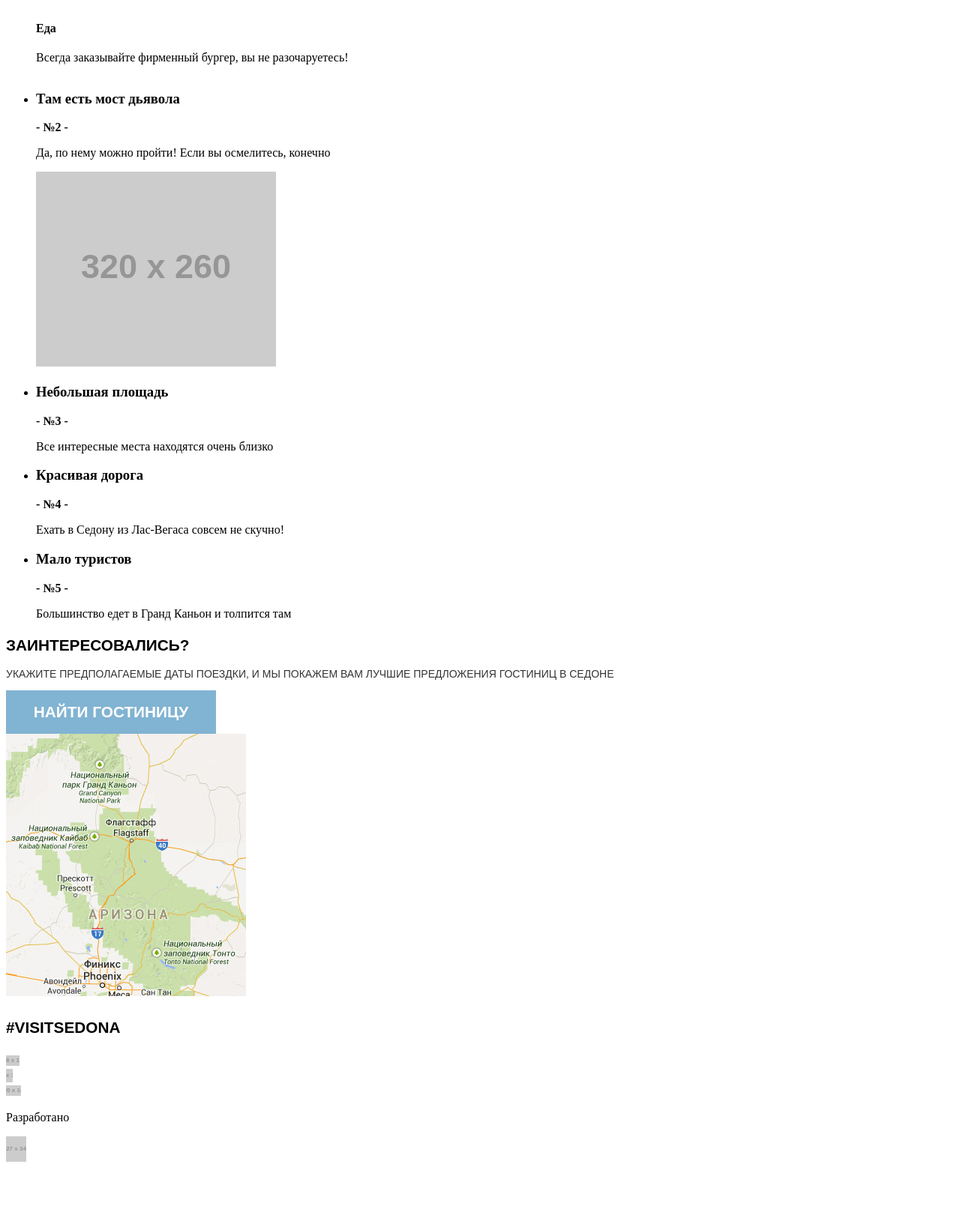
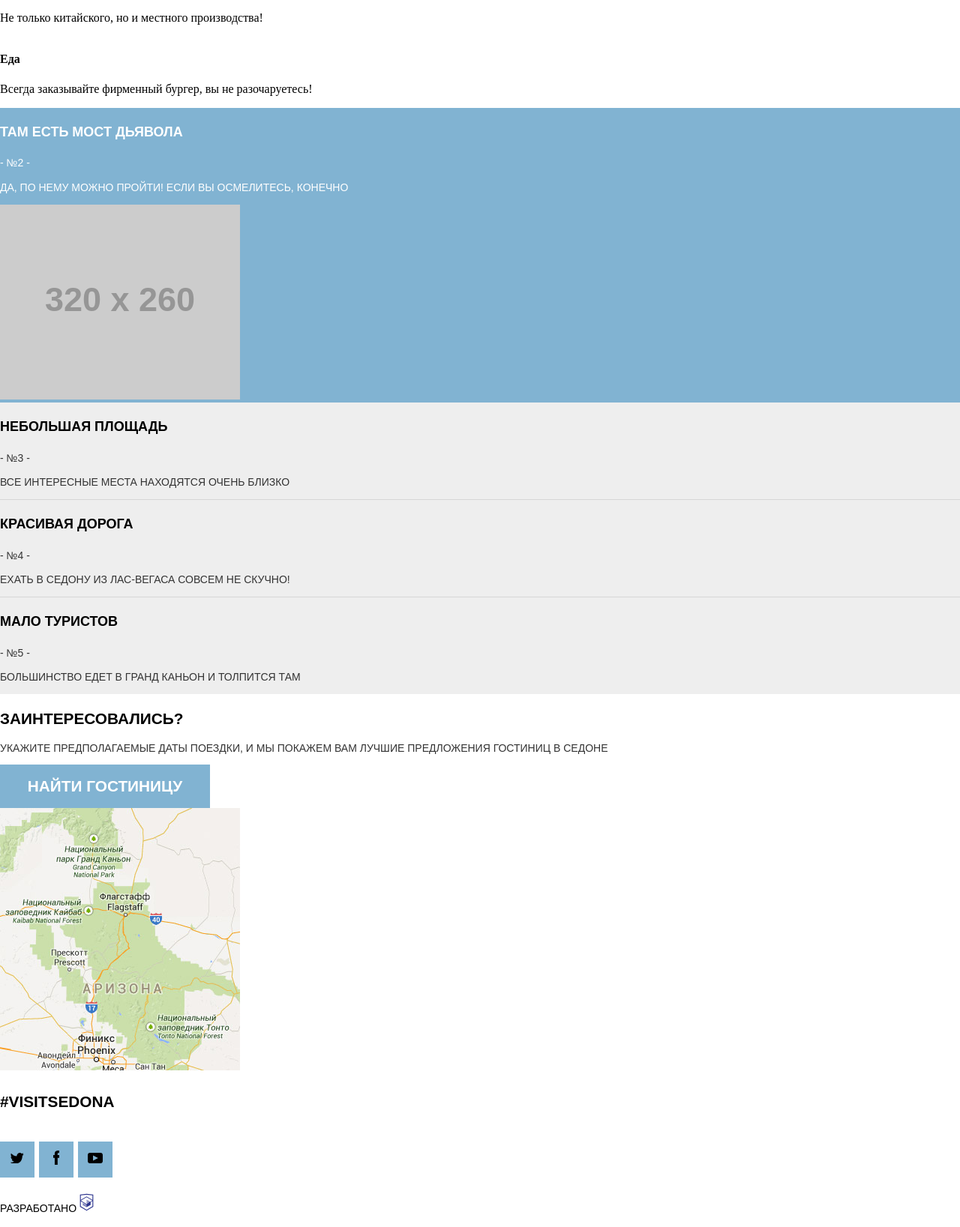
Before and after one commit to NataliaLevko/1114449-sedona-18, a website: page source/index.html in a window 1280 px wide. Shown: the part 1000-2637 px from the top of the page at 75% size. Before the commit the page ends 2562 px from the top, so only its background shows below. Drawn offline with nearby package versions, Linux system fonts and the light colour scheme; files that its build step writes are made by us from their sources; placeholder pictures from the web are drawn by us.

Commit message:
Верстка с препроцессором главной страницы.

```diff
--- a/source/index.html
+++ b/source/index.html
@@ -8,7 +8,7 @@
   <body>
     <header class="page-header">
       <nav class="main-nav">
-        <button class="main-nav__toggle" type="button">Открыть меню</button>
+        <button class="main-nav__toggle" type="button" aria-label="Открыть меню"></button>
         <div class="main-nav__wrap">
           <ul class="main-nav__list list-top-menu">
             <li class="list-top-menu__item list-top-menu__item--active">
@@ -27,7 +27,7 @@
         </div>
       </nav>
       <a class="page-header__logo">
-        <img class="page-header__logo-image" src="https://via.placeholder.com/102x83" width="102" height="83" aria-label="логотип седона" alt="логотип седона">
+        <img class="page-header__logo-image" src="img/logo-sedona-mobile.svg" width="102" height="83" aria-label="логотип седона" alt="логотип седона">
       </a>
     </header>
 
@@ -50,7 +50,7 @@
             <p class="list-menu__slogan">Седона не аттракцион для туристов, там течет своя жизнь</p>
             <img class="list-menu__photo-image" src="img/main-city-mobile@1x.jpg" width="320" height="260" alt="настоящий городок Седона" aria-label="настоящий городок Седона">
 
-            <ul class="offers">
+            <ul class="offers list-offers">
               <li class="offers__item offers__item--home">
                 <h4 class="offers__title">Жилье</h4>
                 <p class="offers__slogan">Рекомендуем пожить в настоящем мотеле, все как в кино!</p>
@@ -79,8 +79,8 @@
           </li>
           <li class="list-menu__item list-menu__item--grey list-menu__item--border">
             <h3 class="list-menu__title">Красивая дорога</h3>
-            <b class="list-menu__title">- №4 -</b>
-            <p class="list-menu__title">Ехать в Седону из Лас-Вегаса совсем не скучно!</p>
+            <b class="list-menu__number">- №4 -</b>
+            <p class="list-menu__slogan">Ехать в Седону из Лас-Вегаса совсем не скучно!</p>
           </li>
           <li class="list-menu__item list-menu__item--grey">
             <h3 class="list-menu__title">Мало туристов</h3>
@@ -105,33 +105,50 @@
     </main>
 
     <footer class="page-footer">
-      <section class="socials">
+      <div class="page-footer__center container">
+        <div class="socials">
           <h2 class="visually-hidden">Мы в соцсетях</h2>
           <p class="socials__hashtag">#visitsedona</p>
-        <ul class="socials__list">
-          <li class="socials__item">
-            <a class="socials__link" href="#" rel="nofollow noreferrer noopener" target="_blank" aria-label="наша группа в твиттере" title="Наш Твиттер">
-              <img class="socials__icon" src="https://via.placeholder.com/18x14" width="18" height="14" alt="иконка твиттера" aria-label="иконка твиттера">
+        </div>
+
+
+          <ul class="socials-list">
+            <li class="socials-list__item">
+              <a class="socials-list__link" href="#" rel="nofollow noreferrer noopener" target="_blank" aria-label="наша группа в твиттере" title="Наш Твиттер">
+                <svg class="socials-list__icon" version="1.0" id="Layer_1" xmlns="http://www.w3.org/2000/svg" xmlns:xlink="http://www.w3.org/1999/xlink" x="0px" y="0px" width="17.5px" height="14.663px" viewBox="0 0 17.5 14.663" enable-background="new 0 0 17.5 14.663" xml:space="preserve">
+                  <g id="W6EeEF_1_">
+                    <g>
+                      <path fill-rule="evenodd" clip-rule="evenodd" d="M11.283,0.153c1.736-0.484,3.074,0.264,3.685,1.15 c0.694-0.225,1.372-0.47,2.072-0.69c-0.004,0.841-0.538,1.478-0.883,1.728C16.861,2.506,17.5,1.86,17.5,1.86 c-0.175,0.977-1.035,1.746-1.611,1.977C15.65,10.429,12.617,14.793,5.507,14.66c-0.538,0,0.077,0-0.46,0 c-0.422,0-4.29-0.45-5.047-1.843c2.341,0.192,4.011-0.412,4.835-1.15c-0.989-0.293-2.761-0.464-3.07-2.881 c0.362,0.105,0.583,0.223,1.228,0.117C1.757,8.067,0.385,7.366,0.461,5.218c0.294,0.319,1.1,0.523,1.381,0.461 c-0.725-0.235-2.03-3.281-0.921-4.836C2.794,2.655,4.769,4.364,8.29,4.528C8.506,2.288,9.461,0.788,11.283,0.153z"/>
+                    </g>
+                  </g>
+                </svg>
               </a>
             </li>
-          <li class="socials__item">
-            <a class="socials__link" href="#" rel="nofollow noreferrer noopener" target="_blank" aria-label="наша группа в фейсбуке" title="Наш фейсбук">
-              <img class="socials__icon" src="https://via.placeholder.com/9x18" width="9" height="18" alt="иконка фейсбука" aria-label="иконка фейсбука">
+            <li class="socials-list__item">
+              <a class="socials-list__link" href="#" rel="nofollow noreferrer noopener" target="_blank" aria-label="наша группа в фейсбуке" title="Наш фейсбук">
+                <svg class="socials-list__icon" version="1.0" id="Layer_1" xmlns="http://www.w3.org/2000/svg" xmlns:xlink="http://www.w3.org/1999/xlink" x="0px" y="0px" width="8.672px" height="18.944px" viewBox="0 0 8.672 18.944" enable-background="new 0 0 8.672 18.944" xml:space="preserve">
+                  <path d="M6.275,3.356c0.799,0,1.599,0,2.398,0c0-1.119,0-2.237,0-3.356c-0.959,0-1.92,0-2.878,0C2.656,0.181,1.54,2.387,1.948,6.114 H0v3.518h1.959c0,3.104,0,6.208,0,9.312c1.279,0,2.559,0,3.837,0c0-3.104,0-6.208,0-9.312h2.857V6.114H5.787 C5.765,5.069,5.75,3.709,6.275,3.356z"/>
+                </svg>
               </a>
             </li>
-          <li class="socials__item">
-            <a class="socials__link" href="#" rel="nofollow noreferrer noopener" target="_blank" aria-label="наш канал на ютубе" title="наш канал на ютубе">
-              <img class="socials__icon" src="https://via.placeholder.com/20x14" width="20" height="14" alt="иконка ютуб" aria-label="иконка ютуб">
+            <li class="socials-list__item">
+              <a class="socials-list__link" href="#" rel="nofollow noreferrer noopener" target="_blank" aria-label="наш канал на ютубе" title="наш канал на ютубе">
+                <svg class="socials-list__icon" version="1.0" id="Layer_1" xmlns="http://www.w3.org/2000/svg" xmlns:xlink="http://www.w3.org/1999/xlink" x="0px" y="0px" width="19.979px" height="14.015px" viewBox="0 0 19.979 14.015" enable-background="new 0 0 19.979 14.015" xml:space="preserve">
+                  <path d="M17.145,0H2.835C1.275,0,0,1.275,0,2.835v8.345c0,1.56,1.275,2.835,2.835,2.835h14.31c1.56,0,2.835-1.275,2.835-2.835V2.835 C19.979,1.275,18.704,0,17.145,0z M7.036,10.392V3.623l6.769,3.384L7.036,10.392z"/>
+                </svg>
               </a>
             </li>
           </ul>
-      </section>
+
 
         <div class="develop">
           <p class="develop__text">Разработано</p>
           <a class="develop__link" href="https://htmlacademy.ru/intensive/adaptive" rel="nofollow noreferrer noopener" target="_blank" aria-label="разработчик сайта htmlacademy">
-          <img class="develop__photo-image" src="https://via.placeholder.com/27x34" width="27" height="34" alt="логотип разработчика сайта" aria-label="логотип разработчика сайта">
+            <svg class="develop__photo-image" xmlns="http://www.w3.org/2000/svg" width="27" height="34" viewBox="0 0 60 60"><path fill="#2E368F" d="M30.2 5h-.2l-19.7 2.1v36.2l19.7 11.7 19.7-11.7v-36.2l-19.5-2.1zm17 36.8l-17.2 10.2-17.2-10.2v-14.8l17.1 10.2v1.8l-11.7-7v1.8l11.8 7.1v1.9l-11.8-7v1.8l11.8 7 11.9-7.1v-7.6l5.3-3.2v15.1zm-.1-17l-4.7 2.8-2.2 1.3-10.3-6.1v1.8l8.8 5.3h-.1l-.2.1-1.3.7-7.3-4.3v1.8l5.8 3.4-1.4.9-4.3-2.6v1.8l2.9 1.7-2.9 1.7-17-10.1 17-10.2 17.2 10zm.1-1.8l-17.3-10.2-17.1 10.2v-13.6l17.2-1.8 17.2 1.8v13.6z"/>
+            </svg>
           </a>
+        </div>
+
       </div>
     </footer>
 
--- /dev/null
+++ b/source/sass/blocks/advantages.scss
@@ -0,0 +1,56 @@
+.list-menu {
+  list-style: none;
+  padding-left: 0;
+  display: flex;
+}
+
+.advantages__list {
+  flex-direction: column;
+}
+
+.list-menu__title {
+  font-family: $basic-font;
+  font-size: 18px;
+  line-height: $biggest-size;
+  font-weight: $bold;
+  font-style: normal;
+  text-transform: uppercase;
+}
+
+.list-menu__number,
+.list-menu__slogan {
+  font-family: $basic-font;
+  font-size: $middle-size;
+  line-height: $big-size;
+  font-weight: normal;
+  font-style: normal;
+  text-transform: uppercase;
+}
+
+.list-menu__item--blue {
+  background-color: $bg-blue;
+
+  .list-menu__title,
+  .list-menu__number,
+  .list-menu__slogan {
+    color: $bg-white;
+  }
+}
+
+.list-menu__item--grey {
+  background-color: $bg-lightgrey;
+
+  .list-menu__title {
+    color: $bg-black;
+  }
+  .list-menu__number,
+  .list-menu__slogan {
+    color: $bg-grey;
+  }
+}
+
+.list-menu__item--border {
+  border-top: 1px solid #d6d6d6;
+  border-bottom: 1px solid #d6d6d6;
+
+}
--- /dev/null
+++ b/source/sass/blocks/develop.scss
@@ -0,0 +1,15 @@
+.develop {
+  display: flex;
+  flex-direction: row;
+  flex-wrap: wrap;
+}
+
+.develop__text {
+  font-family: $basic-font;
+  font-size: $middle-size;
+  line-height: $biggest-size;
+  font-style: normal;
+  font-weight: normal;
+  color: $bg-black;
+  text-transform: uppercase;
+}
--- a/source/sass/blocks/offers.scss
+++ b/source/sass/blocks/offers.scss
@@ -1,5 +1,3 @@
-$bg-blue: #81b3d2;
-
 /*.offers__item--food {
   background: $bg-blue url(/img/icon-burger.svg) no-repeat;
 }*/
@@ -7,9 +5,13 @@ $bg-blue: #81b3d2;
 .offers {
   list-style: none;
   display: flex;
-  flex-direction: column;
   padding-left: 0;
   position: relative;
+  background-color: $bg-white;
+}
+
+.list-offers {
+  flex-direction: column;
 }
 
 .offers__item--food::before {
--- /dev/null
+++ b/source/sass/blocks/page-footer.scss
@@ -0,0 +1,5 @@
+.page-footer__center {
+  display: flex;
+  flex-wrap: wrap;
+  flex-direction: column;
+}
--- /dev/null
+++ b/source/sass/blocks/socials-list.scss
@@ -0,0 +1,17 @@
+.socials-list {
+  list-style: none;
+  display: flex;
+  flex-direction: row;
+  flex-wrap: wrap;
+  padding-left: 0;
+}
+
+.socials-list__item {
+  display: flex;
+	justify-content: center;
+	align-items: center;
+  background-color: $bg-blue;
+  width: 46px;
+  height: 48px;
+  margin-right: 6px;
+}
--- a/source/sass/blocks/socials.scss
+++ b/source/sass/blocks/socials.scss
@@ -1,13 +1,3 @@
-$basic-font: "PT Sans", "Arial", sans-serif;
-$biggest-size: 1.6em;
-$big-size: 1.3em;
-$middle-size: 0.875em;
-$bg-black: #000000;
-$bg-white: #ffffff;
-$bg-grey: #333333;
-$bg-blue: #81b3d2;
-$bold: bold;
-
 .socials__hashtag {
   font-family: $basic-font;
   font-size: $big-size;
@@ -17,10 +7,3 @@ $bold: bold;
   font-style: normal;
   text-transform: uppercase;
 }
-
-.socials__list {
-  list-style: none;
-  display: flex;
-  flex-direction: column;
-  padding-left: 0;
-}
--- a/source/sass/style.scss
+++ b/source/sass/style.scss
@@ -1,17 +1,13 @@
+@import "variables";
 @import "blocks/main-nav";
 @import "blocks/offers";
 @import "blocks/booking";
 @import "blocks/socials";
+@import "blocks/advantages";
+@import "blocks/page-footer";
+@import "blocks/socials-list";
+@import "blocks/develop";
 
-$basic-font: "PT Sans", "Arial", sans-serif;
-$biggest-size: 1.6em;   /*26px*/
-$big-size: 1.3em;       /*21px*/
-$middle-size: 0.875em;  /*14px*/
-$bg-black: #000000;
-$bg-white: #ffffff;
-$bg-grey: #333333;
-$bg-blue: #81b3d2;
-$bold: bold;
 
 .visually-hidden:not(:focus):not(:active) {
 	position: absolute;
@@ -28,4 +24,10 @@ $bold: bold;
 
 body {
   background-color: #ffffff;
+  margin: 0;
 }
+
+.container {
+  margin-left: auto;
+  margin-right: auto;
+}
--- /dev/null
+++ b/source/sass/variables.scss
@@ -0,0 +1,10 @@
+$basic-font: "PT Sans", "Arial", sans-serif;
+$biggest-size: 1.6em;   /*26px*/
+$big-size: 1.3em;       /*21px*/
+$middle-size: 0.875em;  /*14px*/
+$bg-black: #000000;
+$bg-white: #ffffff;
+$bg-grey: #333333;
+$bg-lightgrey: #eeeeee;
+$bg-blue: #81b3d2;
+$bold: bold;
```
Also changed, not shown: source/sass/blocks/booking.scss (+0 -10 lines), source/sass/blocks/main-nav.scss (+20 -12 lines), source/sass/blocks/page-header.scss (added). Lines whose indentation alone changed are shown as unchanged.
